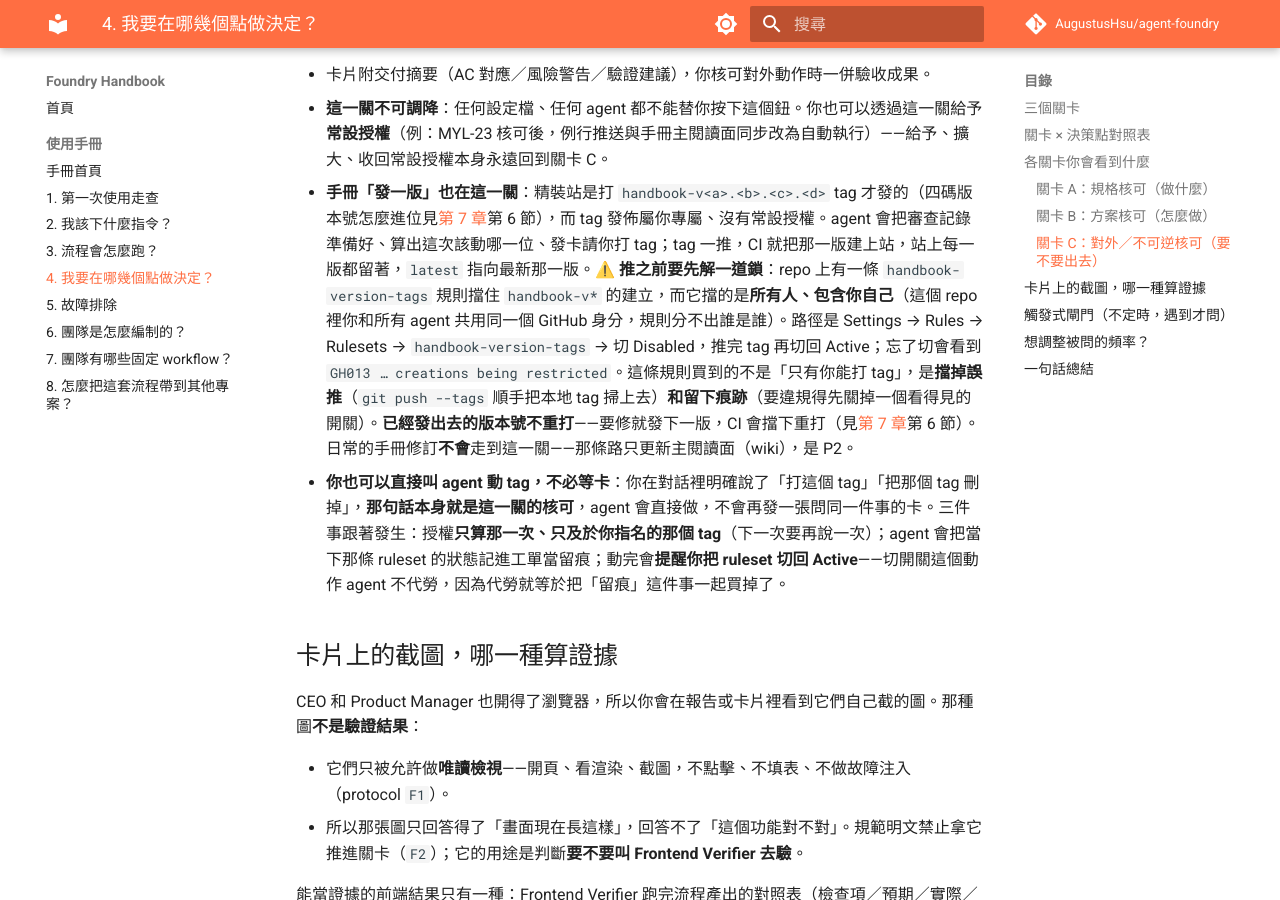
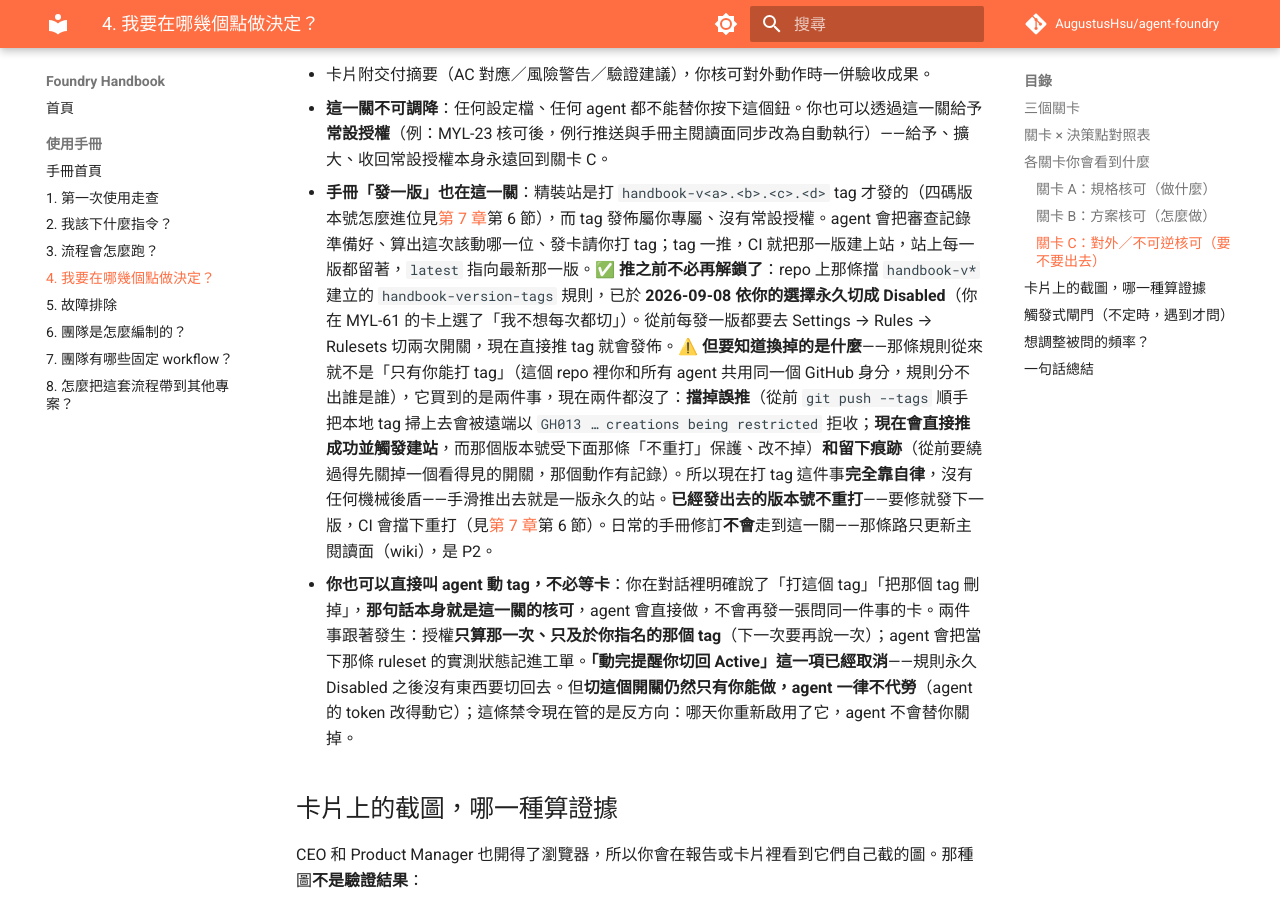
Before and after one commit to AugustusHsu/agent-foundry, an MkDocs documentation site: the page built from docs/handbook/04-decision-points.md, in a window 1280 px wide and 900 px high, scrolled down 2125 px. Built offline with MkDocs 1.6.1 and Material for MkDocs 9.7.7, drawn with Linux system fonts in a browser that asks for light colours; comment, search, counter and statistics services are not loaded.

Commit message:
📝 MYL-121 `handbook-version-tags` 永久 Disabled：規範側七處同步＋`L22` 補第二次裁定
使用者於 2026-09-08 把 `handbook-version-tags` 的 enforcement 切成 `disabled`
（MYL-61 卡 `10279852` Q2 選 `permanent_off`）。本 commit 把仍寫著「推 tag 前切
Disabled、推完切回 Active」的七處敘述改成與現況一致，並誠實記錄失去了什麼。

- protocol §7 第五步：移除解鎖／切回兩步，指向違反段看完整帳單
- protocol `V1` 例外三項義務：第 2 項（提醒切回 `active`）取消，但「agent 不代勞
  切換」的禁令保留並轉向——使用者重新啟用後 agent 不得再把它關掉
- protocol 違反段：enforcement 改記 `disabled`，明列失去的三件事（防誤推、留痕、
  `V3` 的半格前擋）；`V1` 標記維持 `【自律】`，但理由從「有墊子但擋不了身分」
  換成「連那塊速度墊都關了」
- protocol `V3` 段：半格前擋隨之消失，`V3` 退回成只有後盾、沒有前擋
- 手冊 `03`／`04`／`07` 三章同步，`04:59` 與 `07:101` 一併改掉已不成立的實益宣稱
- known-drift `L22`：補第二次裁定與新 enforcement 值；對策欄原本的「規則文字照
  這個寫」會把後人導向已消失的實益，改成「零項實益、`V1` 純自律」。核心推導
  （單一 GitHub 身分 ⇒ 以 actor 為單位的授權設計無解）是結構問題、與開關無關，
  原樣保留

未動 `docs/publish-reviews/` 與 `docs/features/` 下四處提及——那些綁 commit sha，
是證據記錄不是活文件。

protocol 與手冊同一顆 commit，`unsynced_protocol_commits()` 已算同步，依 MYL-139
裁定不推四章戳記（推了等於宣稱逐章對照過）。

Co-Authored-By: Claude Opus 5 <noreply@anthropic.com>

```diff
--- a/docs/handbook/04-decision-points.md
+++ b/docs/handbook/04-decision-points.md
@@ -56,8 +56,8 @@ Pilot 時期你被問過 7 種決策點（本章舊版逐一記載）。它們
 - 出現在任何**離開私有環境或覆水難收**的動作前：push main／force-push／tag、新開公開資源、擴大公開同步範圍、公司層 skill 匯入等平台動作。
 - 卡片附交付摘要（AC 對應／風險警告／驗證建議），你核可對外動作時一併驗收成果。
 - **這一關不可調降**：任何設定檔、任何 agent 都不能替你按下這個鈕。你也可以透過這一關給予**常設授權**（例：MYL-23 核可後，例行推送與手冊主閱讀面同步改為自動執行）——給予、擴大、收回常設授權本身永遠回到關卡 C。
-- **手冊「發一版」也在這一關**：精裝站是打 `handbook-v<a>.<b>.<c>.<d>` tag 才發的（四碼版本號怎麼進位見[第 7 章](07-workflows.md)第 6 節），而 tag 發佈屬你專屬、沒有常設授權。agent 會把審查記錄準備好、算出這次該動哪一位、發卡請你打 tag；tag 一推，CI 就把那一版建上站，站上每一版都留著，`latest` 指向最新那一版。⚠️ **推之前要先解一道鎖**：repo 上有一條 `handbook-version-tags` 規則擋住 `handbook-v*` 的建立，而它擋的是**所有人、包含你自己**（這個 repo 裡你和所有 agent 共用同一個 GitHub 身分，規則分不出誰是誰）。路徑是 Settings → Rules → Rulesets → `handbook-version-tags` → 切 Disabled，推完 tag 再切回 Active；忘了切會看到 `GH013 … creations being restricted`。這條規則買到的不是「只有你能打 tag」，是**擋掉誤推**（`git push --tags` 順手把本地 tag 掃上去）**和留下痕跡**（要違規得先關掉一個看得見的開關）。**已經發出去的版本號不重打**——要修就發下一版，CI 會擋下重打（見[第 7 章](07-workflows.md)第 6 節）。日常的手冊修訂**不會**走到這一關——那條路只更新主閱讀面（wiki），是 P2。
-- **你也可以直接叫 agent 動 tag，不必等卡**：你在對話裡明確說了「打這個 tag」「把那個 tag 刪掉」，**那句話本身就是這一關的核可**，agent 會直接做，不會再發一張問同一件事的卡。三件事跟著發生：授權**只算那一次、只及於你指名的那個 tag**（下一次要再說一次）；agent 會把當下那條 ruleset 的狀態記進工單當留痕；動完會**提醒你把 ruleset 切回 Active**——切開關這個動作 agent 不代勞，因為代勞就等於把「留痕」這件事一起買掉了。
+- **手冊「發一版」也在這一關**：精裝站是打 `handbook-v<a>.<b>.<c>.<d>` tag 才發的（四碼版本號怎麼進位見[第 7 章](07-workflows.md)第 6 節），而 tag 發佈屬你專屬、沒有常設授權。agent 會把審查記錄準備好、算出這次該動哪一位、發卡請你打 tag；tag 一推，CI 就把那一版建上站，站上每一版都留著，`latest` 指向最新那一版。✅ **推之前不必再解鎖了**：repo 上那條擋 `handbook-v*` 建立的 `handbook-version-tags` 規則，已於 **2026-09-08 依你的選擇永久切成 Disabled**（你在 MYL-61 的卡上選了「我不想每次都切」）。從前每發一版都要去 Settings → Rules → Rulesets 切兩次開關，現在直接推 tag 就會發佈。⚠️ **但要知道換掉的是什麼**——那條規則從來就不是「只有你能打 tag」（這個 repo 裡你和所有 agent 共用同一個 GitHub 身分，規則分不出誰是誰），它買到的是兩件事，現在兩件都沒了：**擋掉誤推**（從前 `git push --tags` 順手把本地 tag 掃上去會被遠端以 `GH013 … creations being restricted` 拒收；**現在會直接推成功並觸發建站**，而那個版本號受下面那條「不重打」保護、改不掉）**和留下痕跡**（從前要繞過得先關掉一個看得見的開關，那個動作有記錄）。所以現在打 tag 這件事**完全靠自律**，沒有任何機械後盾——手滑推出去就是一版永久的站。**已經發出去的版本號不重打**——要修就發下一版，CI 會擋下重打（見[第 7 章](07-workflows.md)第 6 節）。日常的手冊修訂**不會**走到這一關——那條路只更新主閱讀面（wiki），是 P2。
+- **你也可以直接叫 agent 動 tag，不必等卡**：你在對話裡明確說了「打這個 tag」「把那個 tag 刪掉」，**那句話本身就是這一關的核可**，agent 會直接做，不會再發一張問同一件事的卡。兩件事跟著發生：授權**只算那一次、只及於你指名的那個 tag**（下一次要再說一次）；agent 會把當下那條 ruleset 的實測狀態記進工單。**「動完提醒你切回 Active」這一項已經取消**——規則永久 Disabled 之後沒有東西要切回去。但**切這個開關仍然只有你能做，agent 一律不代勞**（agent 的 token 改得動它）；這條禁令現在管的是反方向：哪天你重新啟用了它，agent 不會替你關掉。
 
 ## 卡片上的截圖，哪一種算證據
 
```
Also changed, not shown: docs/handbook/03-workflow.md (+1 -1 lines), docs/handbook/07-workflows.md (+1 -1 lines), docs/standards/known-drift.md (+1 -1 lines), skills/foundry-protocol/SKILL.md (+3 -3 lines).
